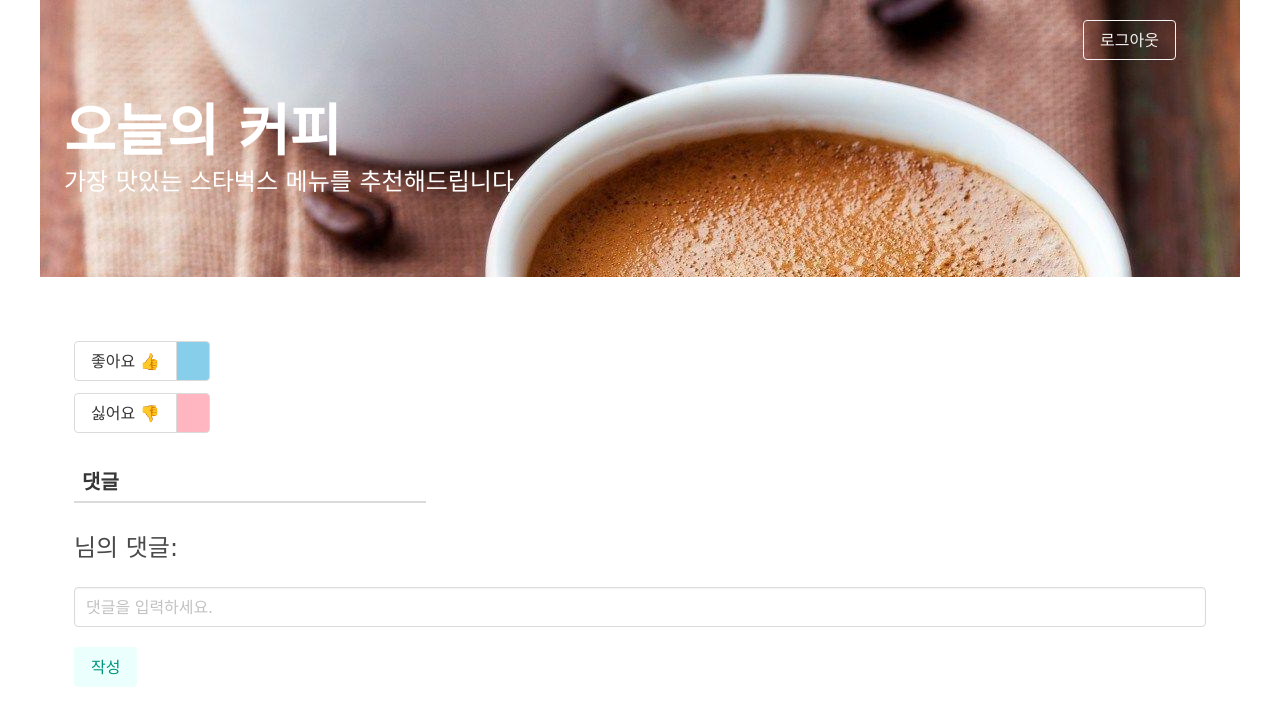
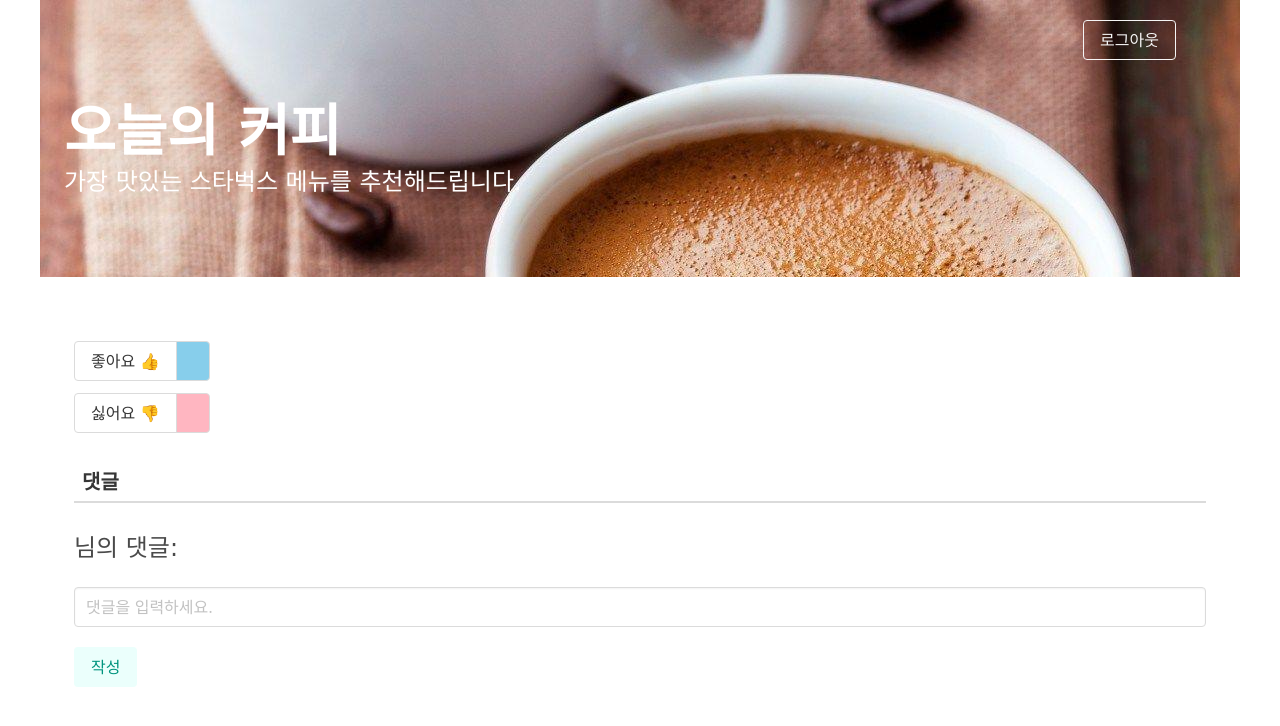
Before and after one commit to sanchoco/CoffeeOfDay, a Flask app: template templates/detail.html in a window 1280 px wide. Shown: the top 726 px of the page. Run offline with Flask 2, Linux system fonts and the light colour scheme; the template is opened without the code that fills it, so the values that code supplies are empty; some libraries are stand-ins or nearby versions; some web fonts are replaced.

Commit message:
댓글 테이블 디자인 수정

```diff
--- a/templates/detail.html
+++ b/templates/detail.html
@@ -90,12 +90,12 @@
             </div>
         </div>
 
-        <table style="margin-top: 30px;" class="table is-narrow">
+        <table style="margin-top: 30px;width: 100%;" class="table is-narrow">
             <thead>
             <tr>
                 <th style="width: 15%"><b style="font-size: 20px">댓글</b></th>
-                <th style="width: 70%;"></th>
-                <th style="width: 15%; text-align: right;"></th>
+                <th style="width: 65%;"></th>
+                <th style="width: 20%; text-align: right;"></th>
             </tr>
             </thead>
             <tbody>
```
